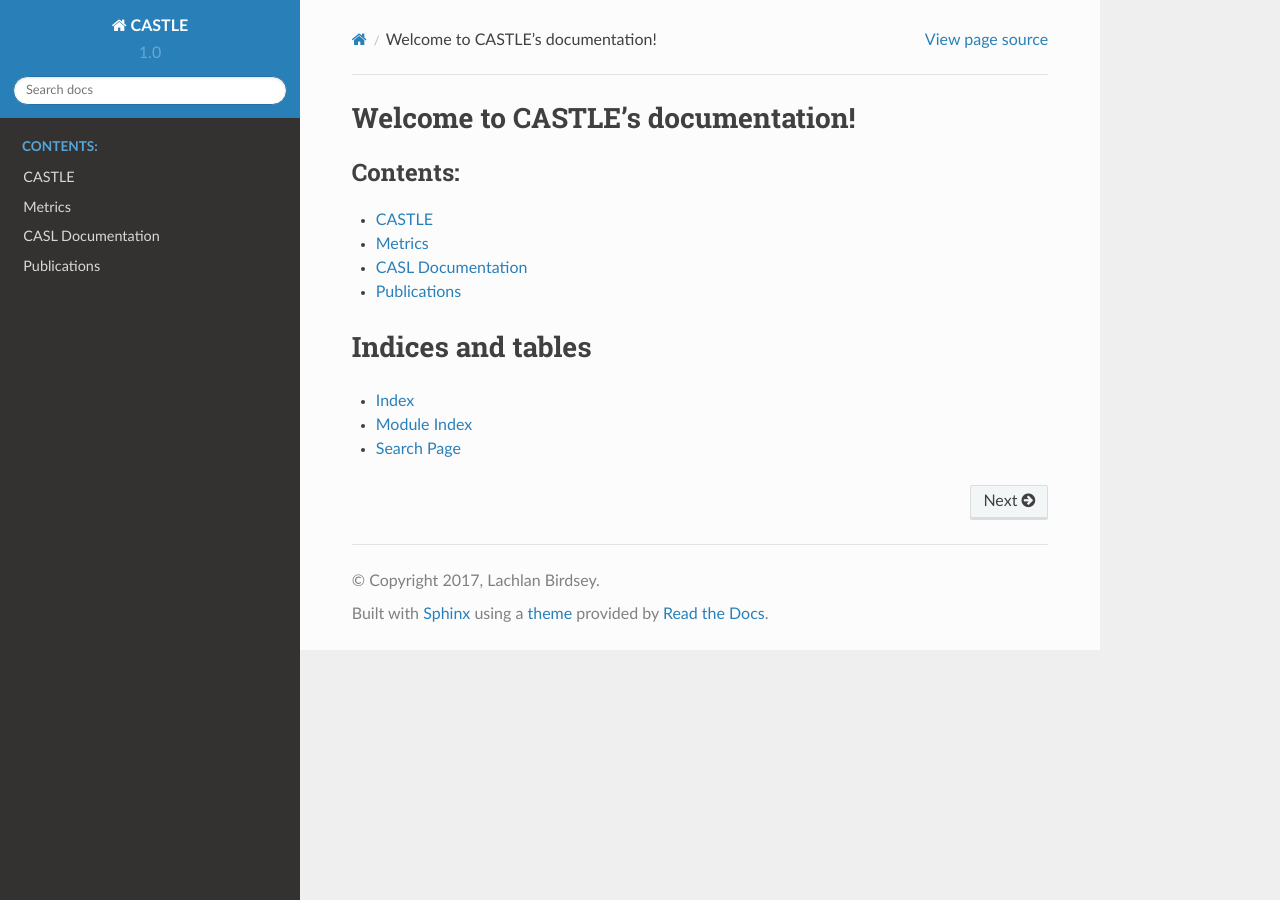
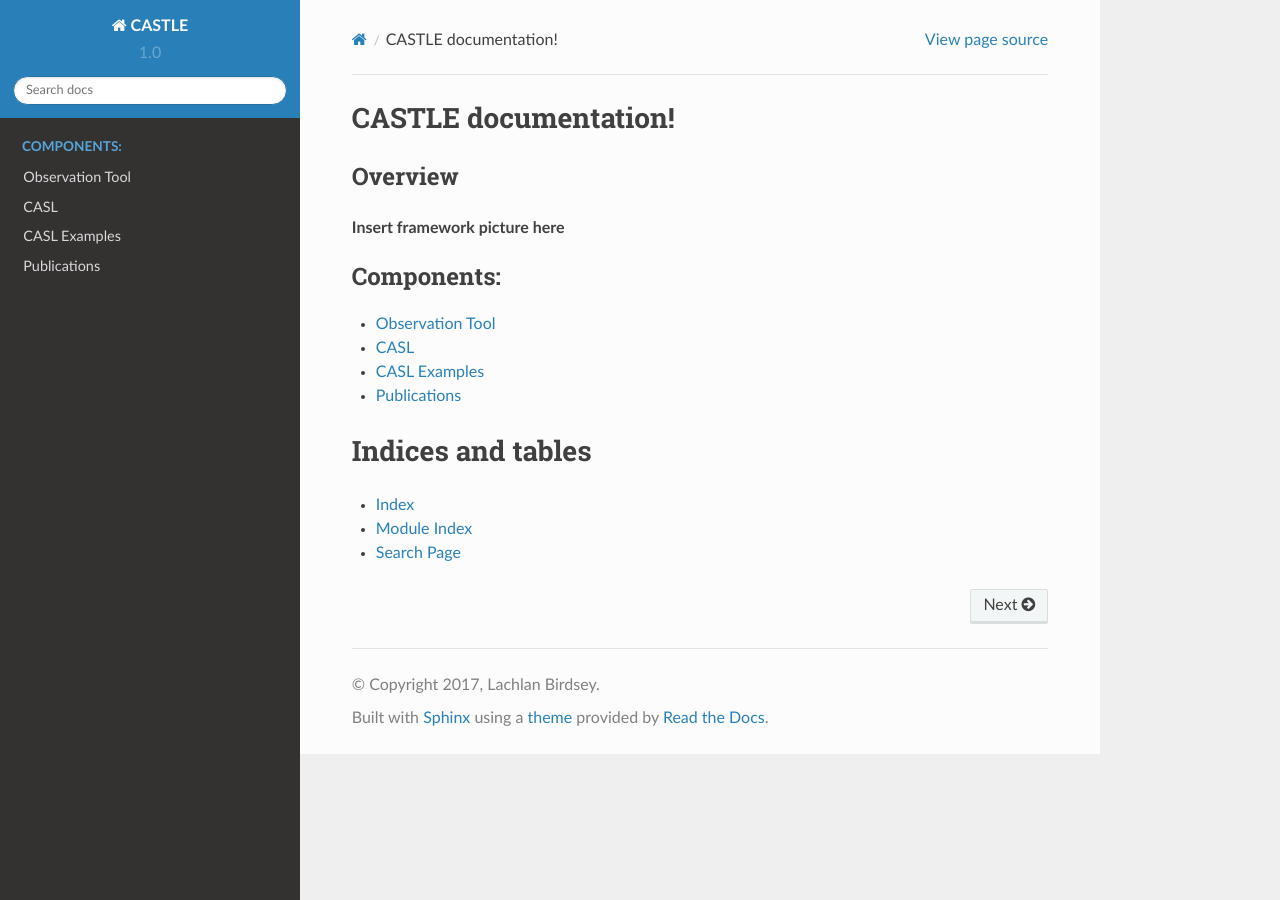
Before and after one commit to CASTLE-FWK/Documentation, a Sphinx documentation site: the page built from source/index.rst, in a window 1280 px wide. Built offline with Sphinx 7.4.7 and the Read the Docs theme 2.0.0, drawn with Linux system fonts in a browser that asks for light colours.

Commit message:
more docs

```diff
--- a/source/CASL/BasicCASL.rst
+++ b/source/CASL/BasicCASL.rst
@@ -52,8 +52,11 @@ Loops
 
 Self Reference
 ^^^^^^^^^^^^^^^^
+To reference a parameter in the same entity, the ``self`` keyword must be used. For example::
 
-``self``
+	var int:newNum = self.oldNum * 2;
+
+``self`` behaves similarly to the ``this`` keyword in Java. However, when referencing parameters from the same entity, the ``self`` keyword must be used. The CASL editor will warn you if this is not done.
 
 
 Component Reference
--- a/source/CASL/Examples/Examples.rst
+++ b/source/CASL/Examples/Examples.rst
@@ -1,2 +1,4 @@
 CASL Examples
 ==================================
+
+Index of CASL Examples
--- a/source/CASTLE/CASTLE.rst
+++ b/source/CASTLE/CASTLE.rst
@@ -1,8 +1,10 @@
 CASTLE
 ==================================
 
-.. contents::
-	:depth: 2
+.. toctree::
+	:maxdepth: 1
+
+	Metrics.rst
 
 
 Overview
--- a/source/CASTLE/ObservationTool.rst
+++ b/source/CASTLE/ObservationTool.rst
@@ -4,3 +4,5 @@ Observation Tool
 
 The Observation Tool takes data from the simulation and allows the user to run a variety of metrics and analysis tools on the data.
 The Observation Tool allows metrics to run on data that is either being generated from a currently executing simulation, i.e. *live*, or from a previously executed and stored simulation i.e. *post-mortem*.
+
+.. include:: Metrics.rst
--- a/source/index.rst
+++ b/source/index.rst
@@ -3,18 +3,25 @@
    You can adapt this file completely to your liking, but it should at least
    contain the root `toctree` directive.
 
-Welcome to CASTLE's documentation!
+CASTLE documentation!
 ==================================
 
+Overview
+--------
+**Insert framework picture here**
+
+
 .. toctree::
-   :maxdepth: 4
-   :caption: Contents:
+   :maxdepth: 3
+   :caption: Components:
    :titlesonly:
    :glob:
 
-   CASTLE/CASTLE.rst
+   CASTLE/ObservationTool.rst
    CASL/CASL.rst
    Publications
+
+
 
 
 
```
Also changed, not shown: source/CASL/CASL.rst (+4 -11 lines).
